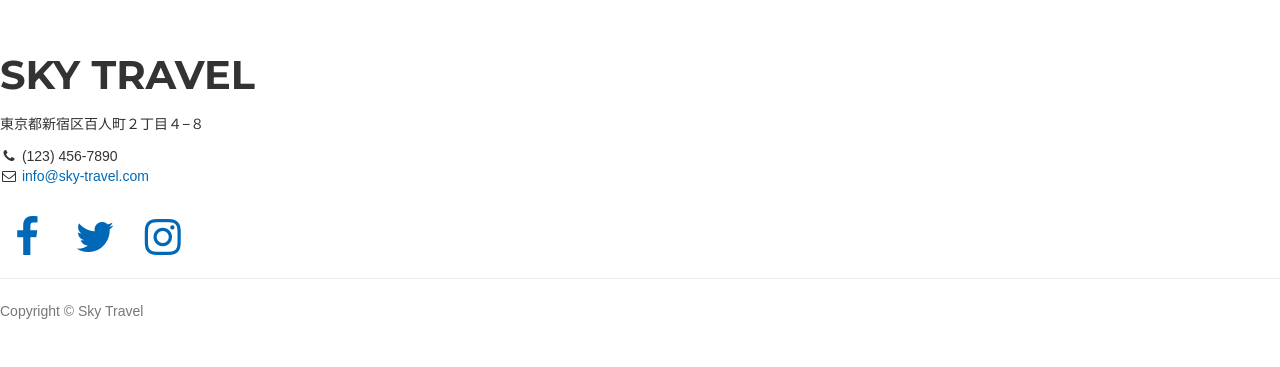
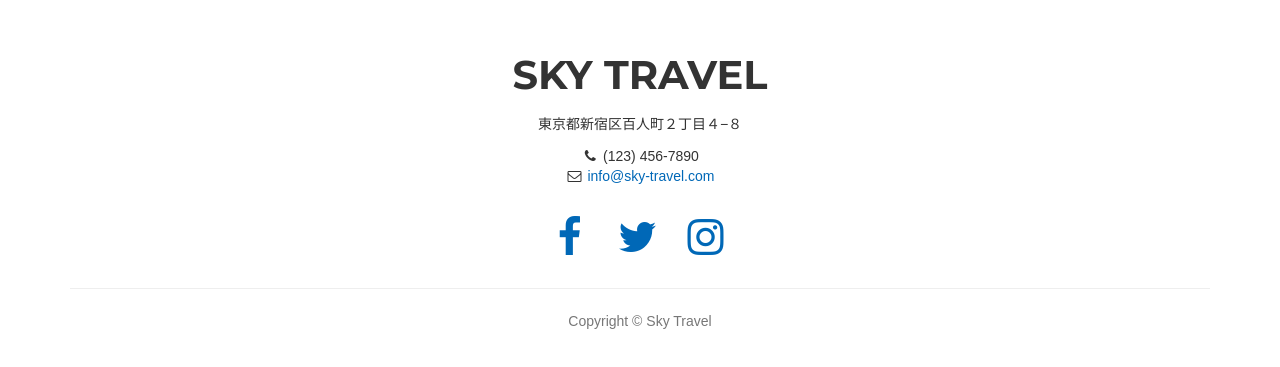
Before and after one commit to zd2C18/bootstrap-project, a website: page assets/index.html in a window 1280 px wide. Shown: the part 3266-3633 px from the top of the page. Drawn offline with nearby package versions, Linux system fonts and the light colour scheme; files that its build step writes are made by us from their sources; files whose address does not match are found by name.

Commit message:
google map、footer編集

```diff
--- a/assets/index.html
+++ b/assets/index.html
@@ -276,10 +276,14 @@
         <!-- map -->
         <section id="map" class="map">
             <!-- GoogleMap 挿入 -->
+            <iframe src="https://www.google.com/maps/embed?pb=!1m18!1m12!1m3!1d3239.972312974353!2d139.69793291557477!3d35.702298936423105!2m3!1f0!2f0!3f0!3m2!1i1024!2i768!4f13.1!3m3!1m2!1s0x60188d2f6cba44df%3A0x18b3bc4c95b9f078!2z44CSMTY5LTAwNzMg5p2x5Lqs6YO95paw5a6_5Yy655m-5Lq655S677yS5LiB55uu77yU4oiS77yY!5e0!3m2!1sja!2sjp!4v1513834597979" width="600" height="450" frameborder="0" style="border:0," allowfullscreen></iframe>
         </section>
 
         <!-- footer -->
         <footer>
+            <div class="container text-center">
+                <div class="row">
+                    <div class="col-md-12">
                         <h2 class="section-heading">Sky Travel</h2>
                         <p>東京都新宿区百人町２丁目４−８</p>
                         <ul class="list-unstyled">
@@ -299,9 +303,18 @@
                                 <a href="#"><i class="fa fa-instagram fa-fw fa-3x"></i></a>
                             </li>
                         </ul>
+                    </div>
+                </div>
+            </div>
 
-            <hr class="small">
-                <p class="text-muted">Copyright &copy; Sky Travel</p>
+            <div class="container text-center">
+                <div class="row">
+                    <div class="col-md-12">
+                        <hr class="small">
+                            <p class="text-muted">Copyright &copy; Sky Travel</p>
+                    </div>
+                </div>
+            </div>
         </footer>
 
         <!-- Theme JavaScript -->
```
Also changed, not shown: html/index.html (+15 -2 lines).
